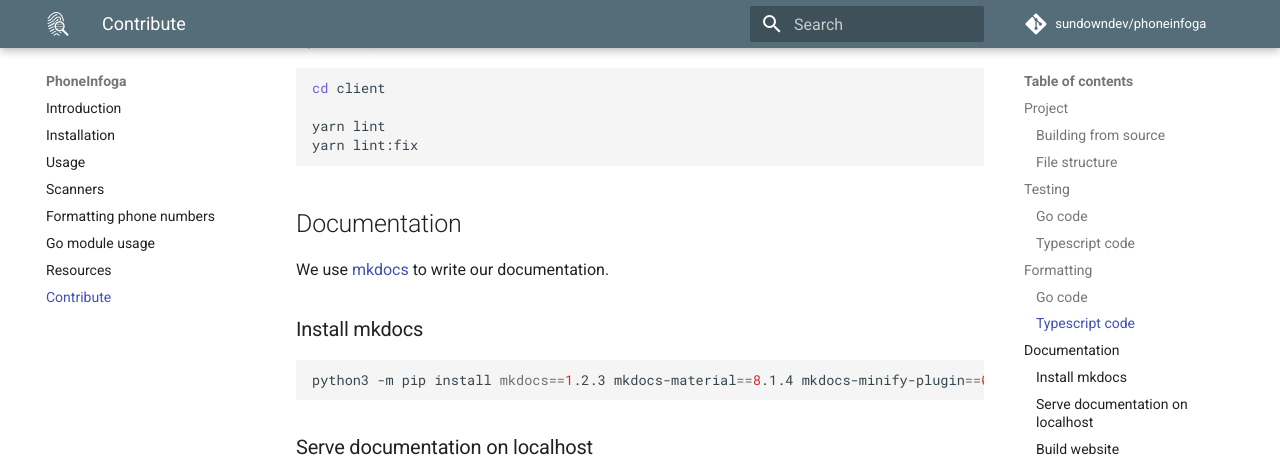
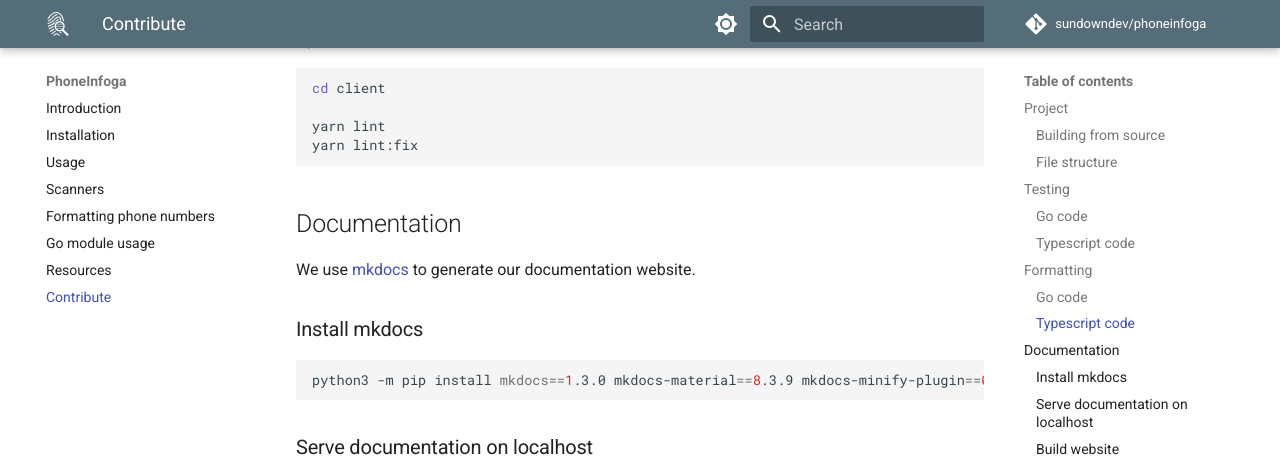
Before and after one commit to sundowndev/phoneinfoga, an MkDocs documentation site: the page built from docs/contribute.md, in a window 1280 px wide and 900 px high, scrolled down 2131 px. Shown: the top 468 px of the window. Built offline with MkDocs 1.6.1 and Material for MkDocs 9.7.7, drawn with Linux system fonts in a browser that asks for light colours; comment, search, counter and statistics services are not loaded.

Commit message:
fix: update mkdocs & plugins versions

````diff
--- a/docs/contribute.md
+++ b/docs/contribute.md
@@ -105,12 +105,12 @@
 
 ## Documentation
 
-We use [mkdocs](https://www.mkdocs.org/) to write our documentation.
+We use [mkdocs](https://www.mkdocs.org/) to generate our documentation website.
 
 ### Install mkdocs
 
 ```shell
-python3 -m pip install mkdocs==1.2.3 mkdocs-material==8.1.4 mkdocs-minify-plugin==0.5.0
+python3 -m pip install mkdocs==1.3.0 mkdocs-material==8.3.9 mkdocs-minify-plugin==0.5.0
 ```
 
 ### Serve documentation on localhost
--- a/mkdocs.yml
+++ b/mkdocs.yml
@@ -18,8 +18,18 @@
   logo: './images/logo_white.svg'
   favicon: './images/logo.svg'
   palette:
-    primary: 'blue grey'
-    accent: 'brown'
+    - scheme: default
+      primary: blue grey
+      accent: indigo
+      toggle:
+        icon: material/brightness-7
+        name: Switch to dark mode
+    - scheme: slate
+      primary: blue grey
+      accent: indigo
+      toggle:
+        icon: material/brightness-4
+        name: Switch to light mode
   features:
     - content.tabs.link
 extra:
````
Also changed, not shown: 1 other file.
